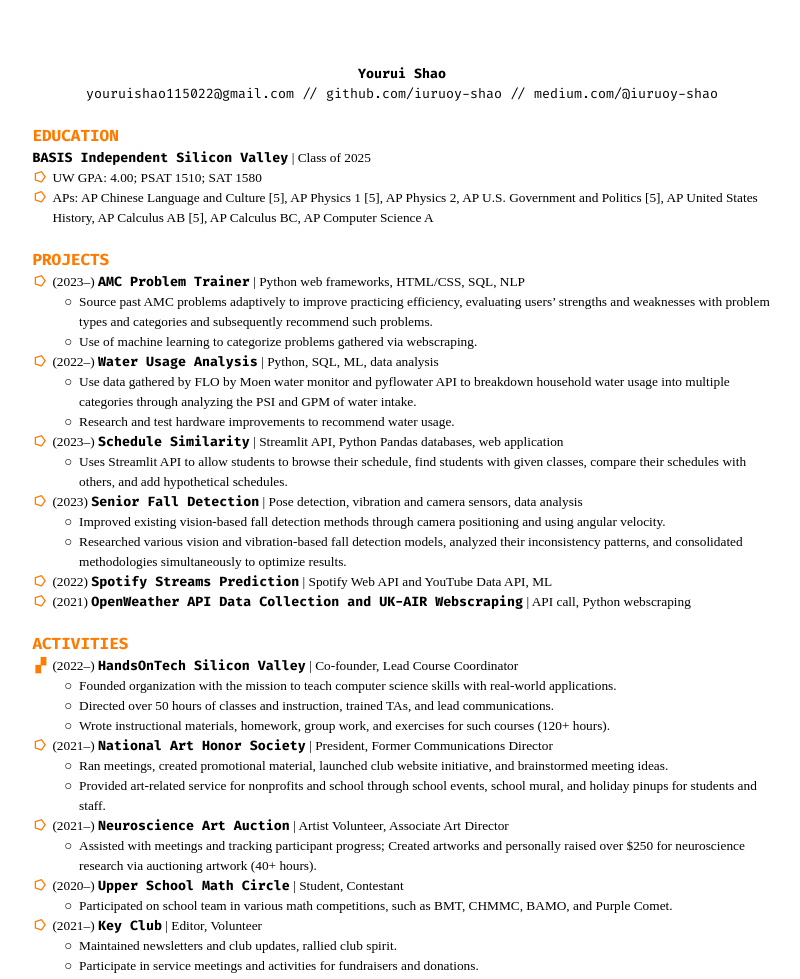
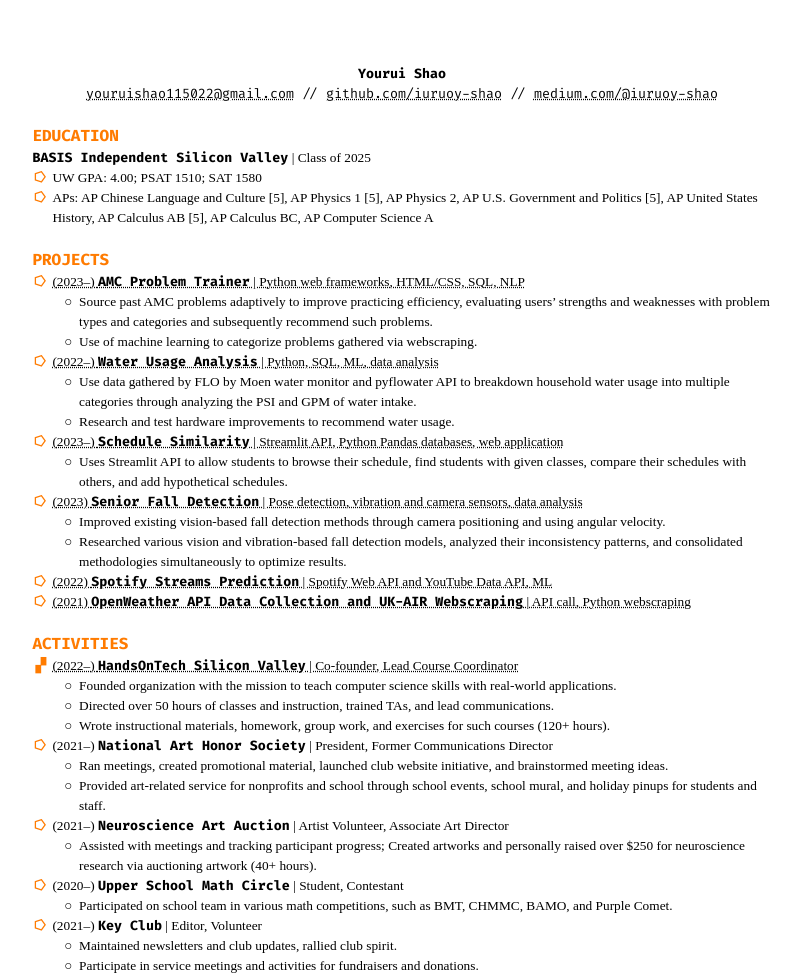
Before and after one commit to iuruoy-shao/iuruoy-shao.github.io, a plain HTML site: page resume.html in a window 1280 px wide. Shown: the top 979 px of the page, without its empty margins (238-1038 px from the left). Drawn offline with Linux system fonts and the light colour scheme.

Commit message:
link indicator

```diff
--- a/style.css
+++ b/style.css
@@ -79,7 +79,7 @@ b {
 
 a {
     color: black;
-    text-decoration: none;
+    text-decoration: underline dotted
 }
 
 a:hover {
```
